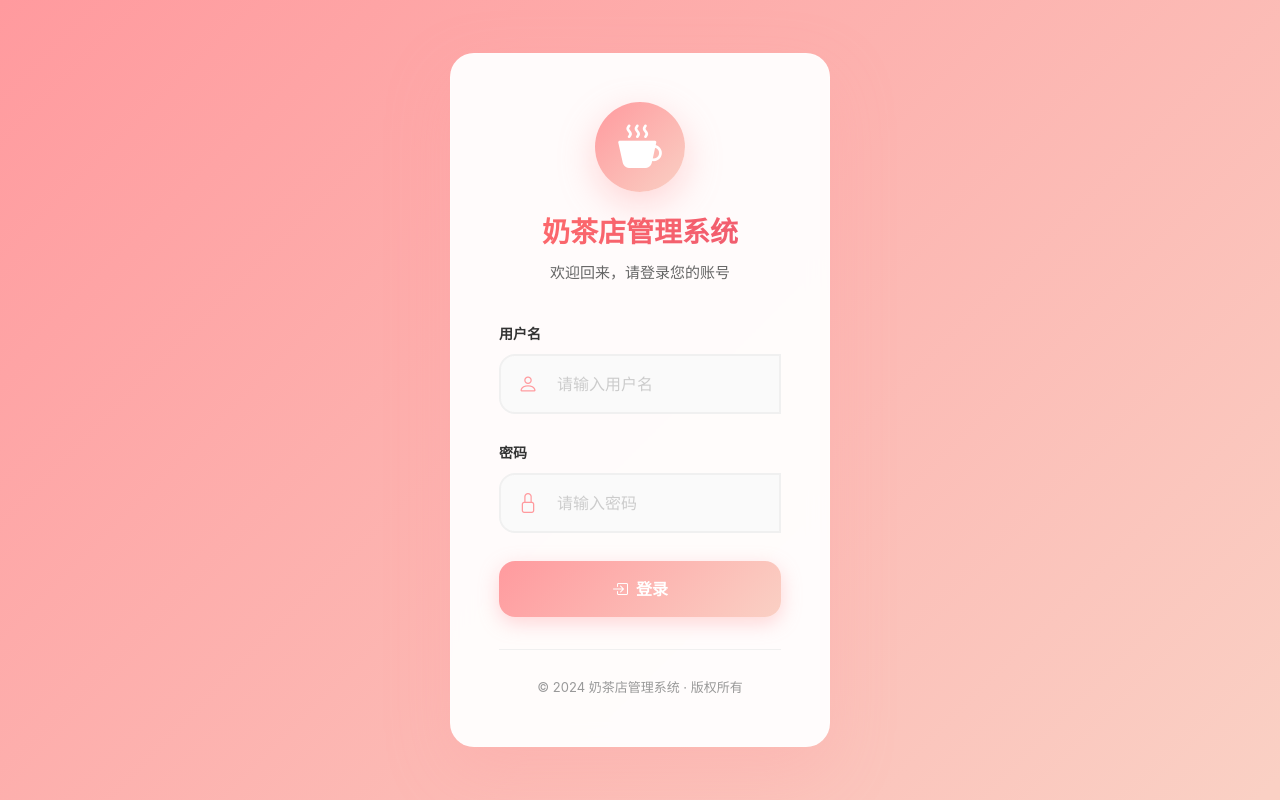
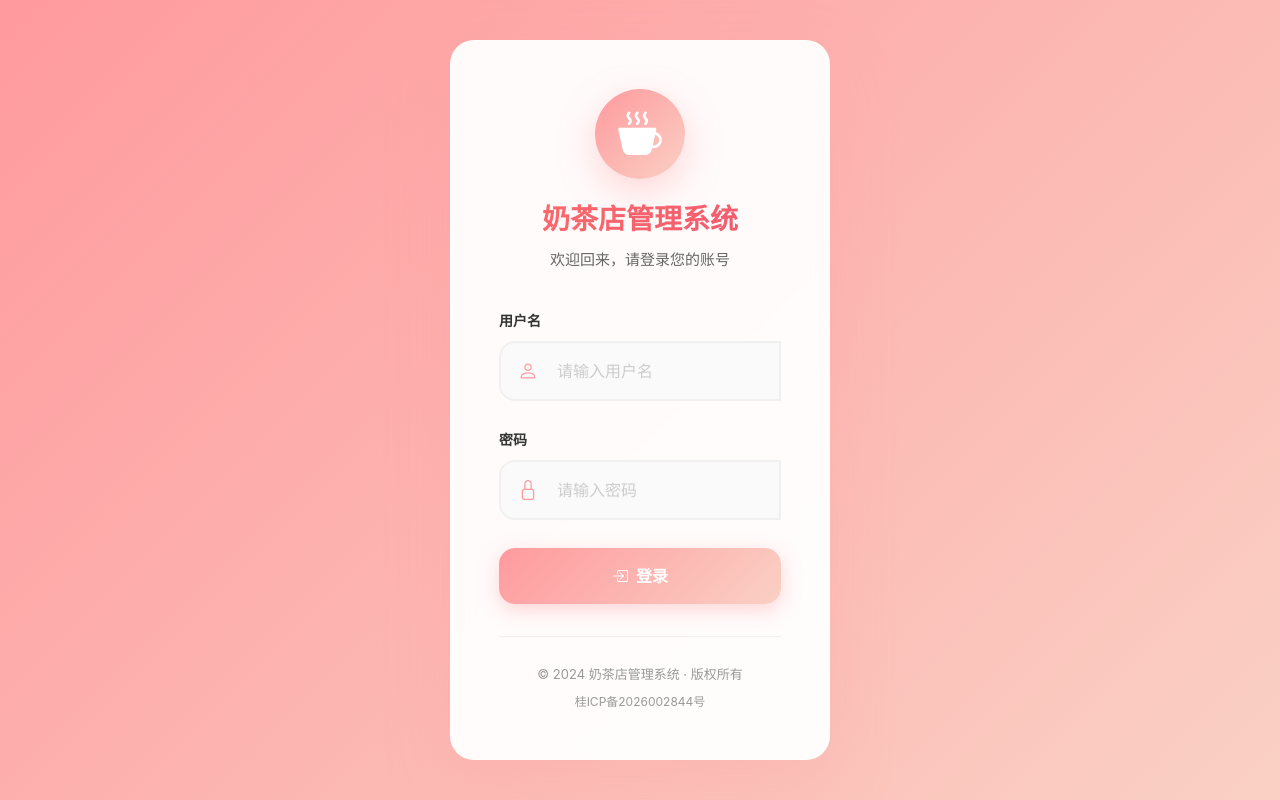
Before and after one commit to adminsolds/milktea-program, a Node server app: page / in a window 1280 px wide. Run offline with Node 20, Linux system fonts and the light colour scheme; some libraries are stand-ins or nearby versions.

Commit message:
添加登录页ICP备案号

```diff
--- a/views/login.ejs
+++ b/views/login.ejs
@@ -368,6 +368,7 @@
 
             <div class="login-footer">
                 <p>© 2024 奶茶店管理系统 · 版权所有</p>
+                <p style="margin-top: 8px; font-size: 12px;"><a href="https://beian.miit.gov.cn/" target="_blank" rel="noopener noreferrer" style="color: #999; text-decoration: none;">桂ICP备2026002844号</a></p>
             </div>
         </div>
     </div>
```
